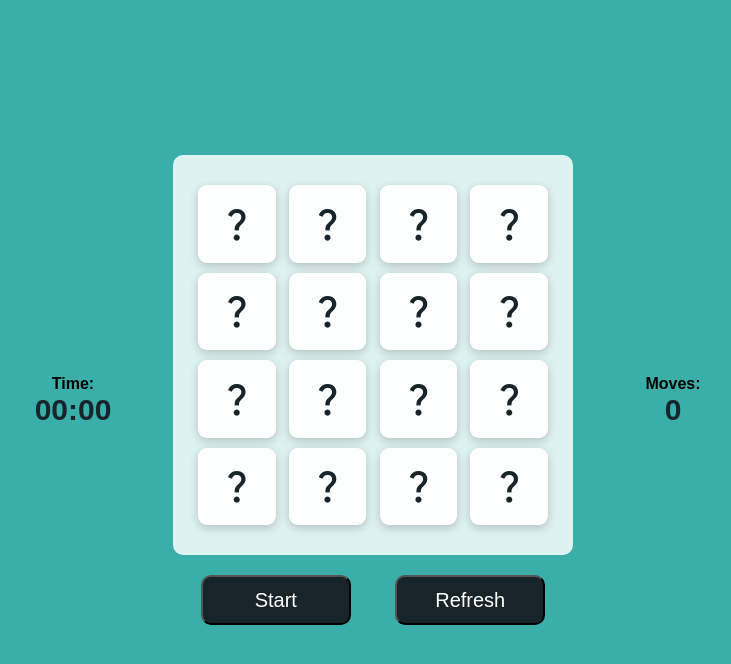
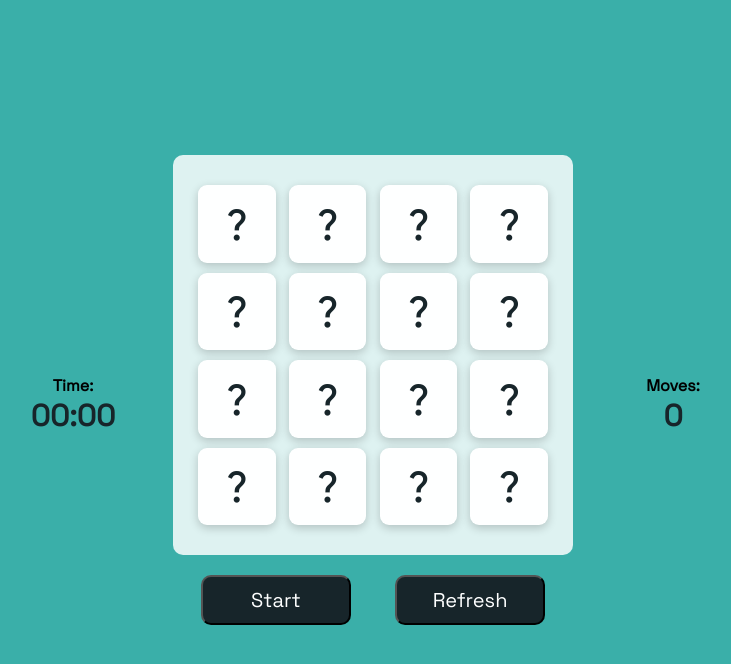
Before and after one commit to basicallyela/Memory-projekat-programiranje, a plain HTML site: page index.html in a window 1280 px wide. Shown: the whole page, without its empty margins (267-998 px from the left). Drawn offline with nearby package versions, Linux system fonts and the light colour scheme.

Commit message:
Update index.html

```diff
--- a/index.html
+++ b/index.html
@@ -5,6 +5,9 @@
         <meta charset="utf-8">
         <title>Memory game Ela Baljo</title>
         <link rel="stylesheet" href="styles.css">
+        <link rel="preconnect" href="https://fonts.googleapis.com">
+        <link rel="preconnect" href="https://fonts.gstatic.com" crossorigin>
+        <link href="https://fonts.googleapis.com/css2?family=Space+Grotesk&display=swap" rel="stylesheet">
         <link rel="stylesheet" href="https://fonts.googleapis.com/css2?family=Material+Symbols+Outlined:opsz,wght,FILL,GRAD@20..48,100..700,0..1,-50..200" />
         <link rel="stylesheet" href="https://cdn.jsdelivr.net/npm/bootstrap-icons@1.3.0/font/bootstrap-icons.css">
         <meta name="viewport" content="width=device-width, initial-scale=1.0">
```
